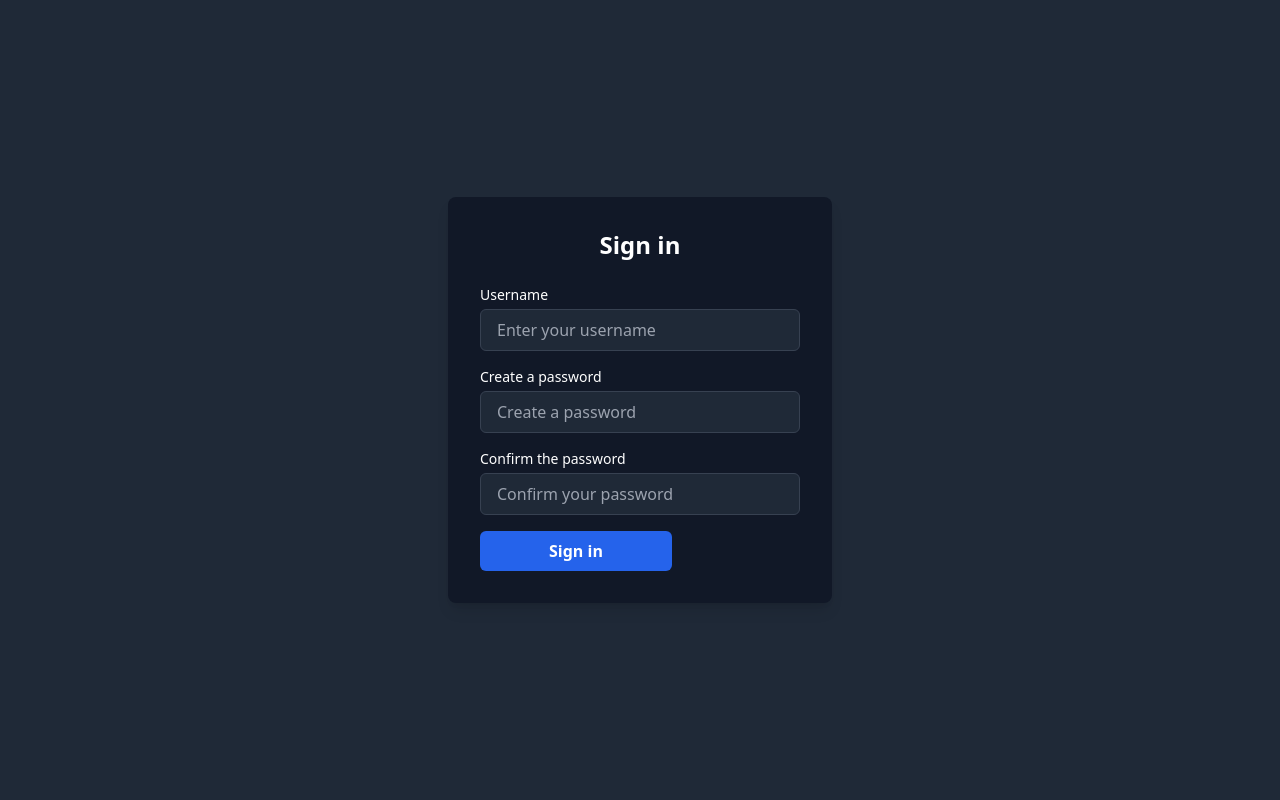
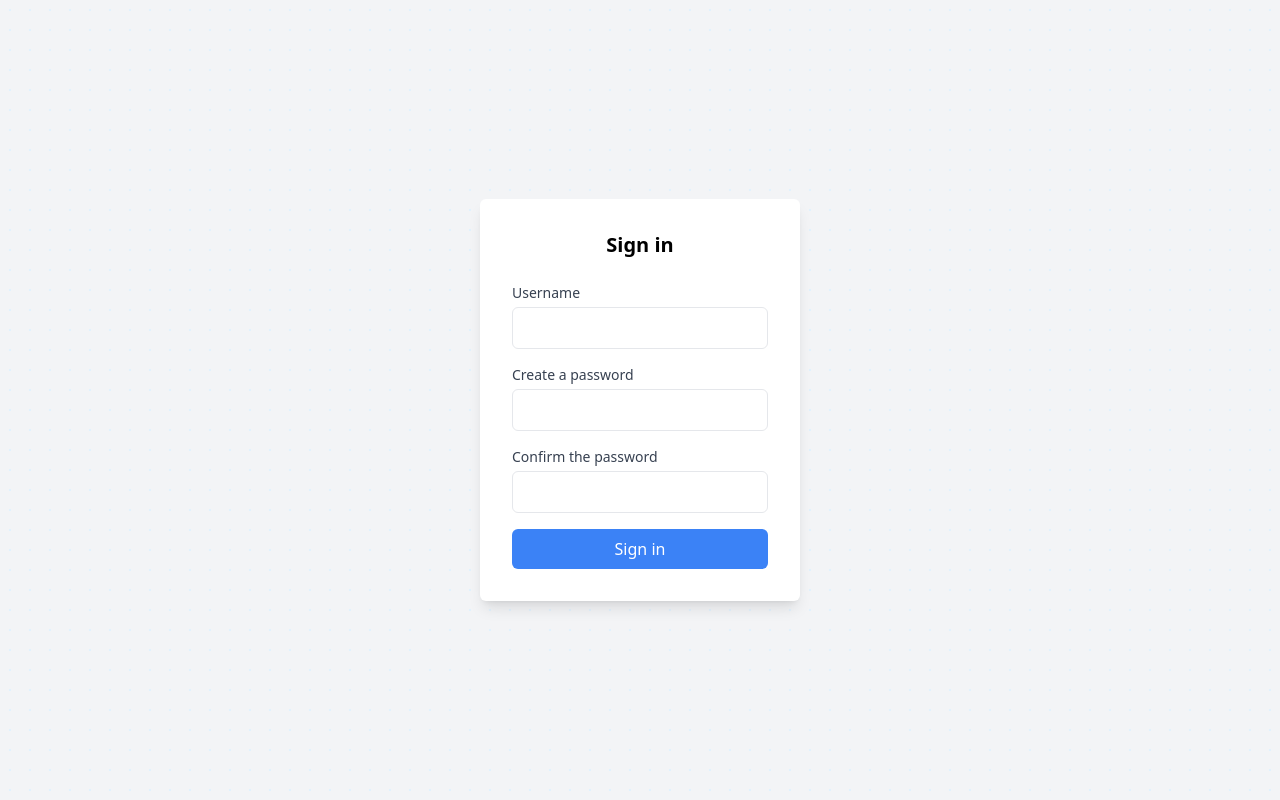
Before and after one commit to Fouzamer/Project-00, a website: page src/index.html in a window 1280 px wide. Drawn offline with nearby package versions, Linux system fonts and the light colour scheme.

Commit message:
White sing up page

```diff
--- a/src/index.html
+++ b/src/index.html
@@ -1,65 +1,43 @@
-<!doctype html>
-<html>
-<head>
-  <meta charset="UTF-8">
-  <meta name="viewport" content="width=device-width, initial-scale=1.0">
-  <link href="./output.css" rel="stylesheet">
-</head>
-<body>
-
+<!DOCTYPE html>
 <html lang="en">
 <head>
   <meta charset="UTF-8">
   <meta name="viewport" content="width=device-width, initial-scale=1.0">
-  <title>Sign In Form</title>
+  <title>Sign In Page</title>
   <script src="https://cdn.tailwindcss.com"></script>
 </head>
-<body class="bg-gray-800 flex items-center justify-center min-h-screen">
-  <div class="bg-gray-900 text-white p-8 rounded-lg shadow-lg max-w-sm w-full">
-    <h2 class="text-center text-2xl font-bold mb-6">Sign in</h2>
-    <form action="#" class="space-y-4">
-      <div>
-        <label for="username" class="block text-sm font-medium mb-1">Username</label>
-        <input
-          type="text"
-          id="username"
-          name="username"
-          class="w-full px-4 py-2 border border-gray-700 rounded-md bg-gray-800 text-white placeholder-gray-400 focus:ring-2 focus:ring-blue-500 focus:outline-none"
-          placeholder="Enter your username"
-          required
-        />
+<body class="bg-gray-100 h-screen flex items-center justify-center bg-dotted-pattern">
+
+  <!-- Sign up page -->
+
+  <div class="bg-white p-8 rounded-md shadow-lg w-80">
+    <h1 class="text-center text-xl font-semibold mb-6">Sign in</h1>
+    <form>
+      <div class="mb-4">
+        <label for="username" class="block text-sm font-medium text-gray-700">Username</label>
+        <input type="text" id="username" class="mt-1 w-full border rounded-md p-2 focus:ring-blue-500 focus:border-blue-500">
       </div>
-      <div>
-        <label for="password" class="block text-sm font-medium mb-1">Create a password</label>
-        <input
-          type="password"
-          id="password"
-          name="password"
-          class="w-full px-4 py-2 border border-gray-700 rounded-md bg-gray-800 text-white placeholder-gray-400 focus:ring-2 focus:ring-blue-500 focus:outline-none"
-          placeholder="Create a password"
-          required
-        />
+      <div class="mb-4">
+        <label for="password" class="block text-sm font-medium text-gray-700">Create a password</label>
+        <input type="password" id="password" class="mt-1 w-full border rounded-md p-2 focus:ring-blue-500 focus:border-blue-500">
       </div>
-      <div>
-        <label for="confirm-password" class="block text-sm font-medium mb-1">Confirm the password</label>
-        <input
-          type="password"
-          id="confirm-password"
-          name="confirm-password"
-          class="w-full px-4 py-2 border border-gray-700 rounded-md bg-gray-800 text-white placeholder-gray-400 focus:ring-2 focus:ring-blue-500 focus:outline-none"
-          placeholder="Confirm your password"
-          required
-        />
+      <div class="mb-4">
+        <label for="confirm-password" class="block text-sm font-medium text-gray-700">Confirm the password</label>
+        <input type="password" id="confirm-password" class="mt-1 w-full border rounded-md p-2 focus:ring-blue-500 focus:border-blue-500">
       </div>
-      <button
-        type="submit"
-        class="place-content-center w-[60%] bg-blue-600 hover:bg-blue-700 text-white font-semibold py-2 px-4 rounded-md transition duration-200"
-      >
+      <button type="submit" class="w-full bg-blue-500 text-white py-2 rounded-md hover:bg-blue-600 transition">
         Sign in
       </button>
     </form>
   </div>
+
+   <!-- Sign up page -->
+
+  <style>
+    body {
+      background-image: radial-gradient(circle, #e0f2fe 1px, transparent 1px);
+      background-size: 20px 20px;
+    }
+  </style>
 </body>
 </html>
-</body>
-</html>
```
